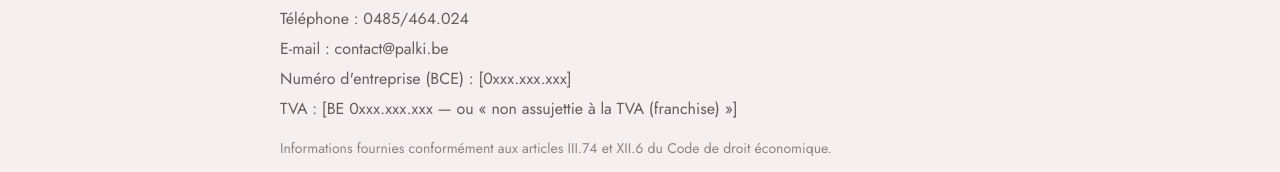
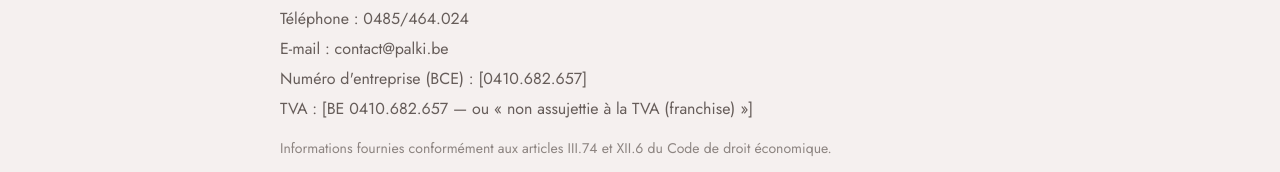
Before and after one commit to Ryansdee/palki, a Next.js app: page /mentions-legales in a window 1280 px wide. Shown: the part 542-714 px from the top of the page. Built offline with nearby package versions, Linux system fonts and the light colour scheme; no server answers; the database is empty.

Commit message:
ajouts des mentions légales BCE et TVA

```diff
--- a/package.json
+++ b/package.json
@@ -10,12 +10,15 @@
   },
   "dependencies": {
     "firebase": "^10.13.2",
+    "firebase-admin": "^12.7.0",
     "next": "^14.2.35",
+    "nodemailer": "^6.10.1",
     "react": "^18.3.1",
     "react-dom": "^18.3.1"
   },
   "devDependencies": {
     "@types/node": "^20",
+    "@types/nodemailer": "^6.4.24",
     "@types/react": "^18",
     "@types/react-dom": "^18",
     "autoprefixer": "^10.4.20",
--- a/src/app/mentions-legales/page.tsx
+++ b/src/app/mentions-legales/page.tsx
@@ -11,8 +11,8 @@ const ORG_ID = process.env.NEXT_PUBLIC_ORG_ID ?? 'cGfNmIOEyottsLXor6P5';
 const EDITEUR = {
   nom: '[Palki]',
   forme: '[Indépendante en personne physique / SRL / …]',
-  bce: '[0xxx.xxx.xxx]',
-  tva: '[BE 0xxx.xxx.xxx — ou « non assujettie à la TVA (franchise) »]',
+  bce: '[0410.682.657]',
+  tva: '[BE 0410.682.657 — ou « non assujettie à la TVA (franchise) »]',
   email: 'contact@palki.be',
   conservationMois: 24, // durée de conservation des réservations
   miseAJour: '4 novembre 2026',
```
Also changed, not shown: 1 other file (tests, documents, lock files or other folders).
